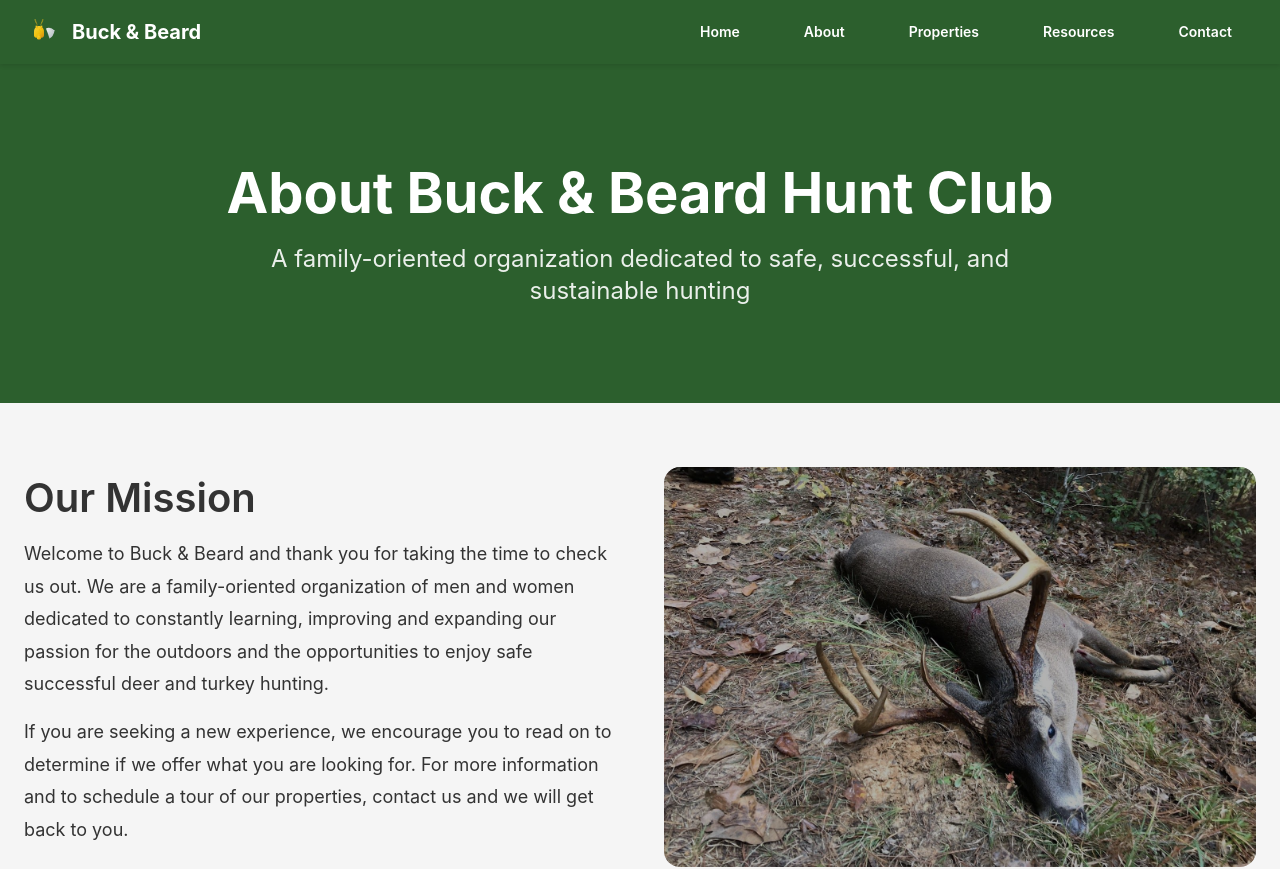
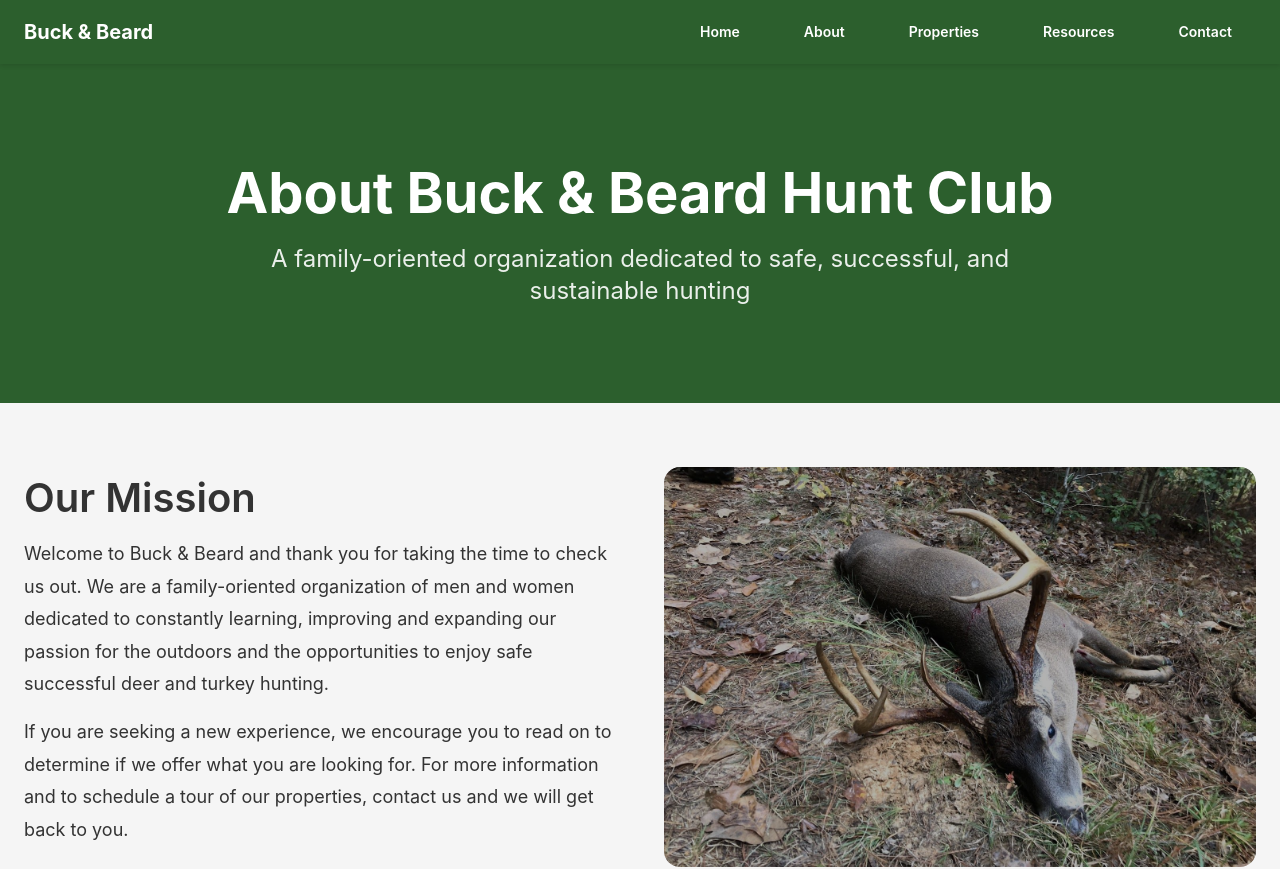
Before and after one commit to evilbeliver/specBB, a Next.js app: page /about in a window 1280 px wide. Shown: the top 869 px of the page. Built offline with nearby package versions, Linux system fonts and the light colour scheme.

Commit message:
Remove logo image from Header component
Co-authored-by: evilbeliver <82883551+evilbeliver@users.noreply.github.com>

```diff
--- a/src/components/Header.tsx
+++ b/src/components/Header.tsx
@@ -10,27 +10,12 @@ export default function Header() {
     setMobileOpen(!mobileOpen);
   };
 
-  // Use the basePath from the Next.js config for production builds
-  const isProduction = process.env.NODE_ENV === 'production';
-  const basePath = isProduction ? '/specBB' : '';
-  const logoSrc = `${basePath}/images/logo.svg`;
-
   return (
     <AppBar position="sticky" component="header" role="banner">
       <Container maxWidth="lg">
         <Toolbar disableGutters sx={{ justifyContent: 'space-between' }}>
           <Box sx={{ display: 'flex', alignItems: 'center' }}>
             <Link href="/" passHref style={{ textDecoration: 'none', color: 'inherit' }}>
-              <Box sx={{ display: 'flex', alignItems: 'center', gap: 1, cursor: 'pointer' }}>
-                <img
-                  src={logoSrc}
-                  alt="Buck & Beard Hunt Club Logo"
-                  width={40}
-                  height={40}
-                  style={{
-                    display: 'block',
-                  }}
-                />
               <Typography
                 variant="h6"
                 component="div"
@@ -39,12 +24,12 @@ export default function Header() {
                   color: 'inherit',
                   textDecoration: 'none',
                   fontSize: { xs: '1rem', sm: '1.25rem' },
+                  cursor: 'pointer',
                 }}
                 aria-label="Buck & Beard Hunt Club - Home"
               >
                 Buck & Beard
               </Typography>
-              </Box>
             </Link>
           </Box>
 
@@ -99,20 +84,9 @@ export default function Header() {
         }}
       >
         <Box onClick={handleDrawerToggle} sx={{ textAlign: 'center' }}>
-          <Box sx={{ display: 'flex', alignItems: 'center', justifyContent: 'center', gap: 1, my: 2 }}>
-            <img
-              src={logoSrc}
-              alt="Buck & Beard Hunt Club Logo"
-              width={30}
-              height={30}
-              style={{
-                display: 'block',
-              }}
-            />
-            <Typography variant="h6">
+          <Typography variant="h6" sx={{ my: 2 }}>
             Buck & Beard
           </Typography>
-          </Box>
           <List>
             <ListItem disablePadding>
               <Button
```
Lines whose indentation alone changed are shown as unchanged.
